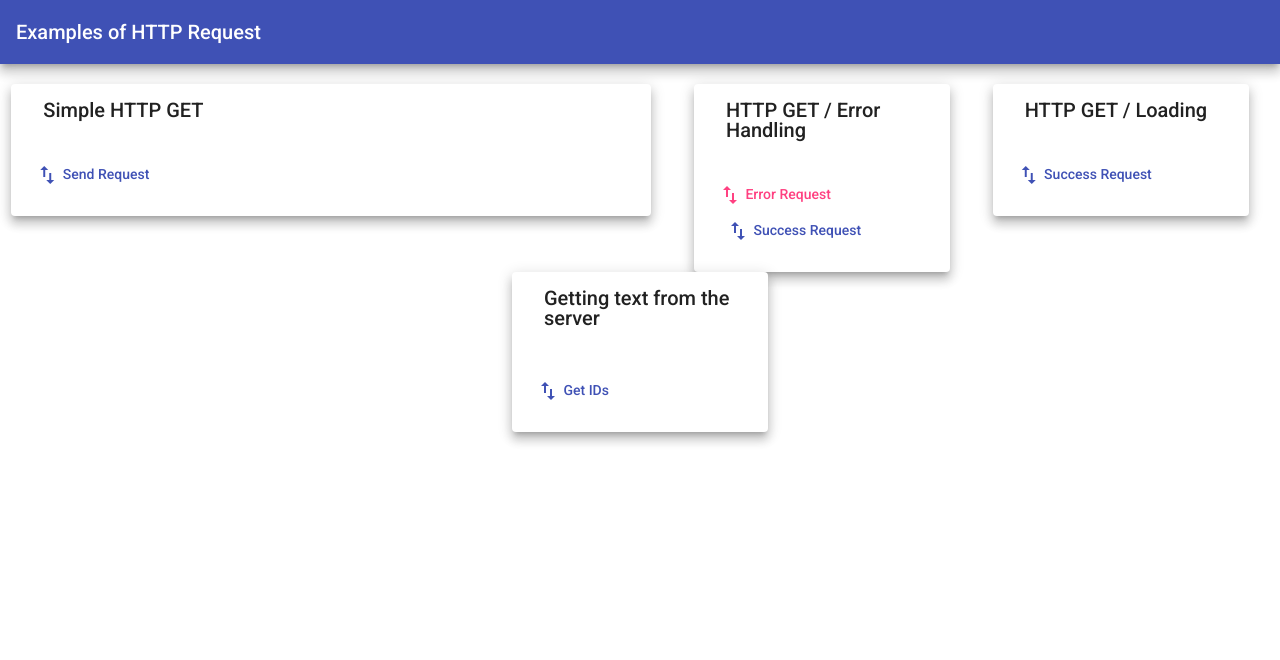
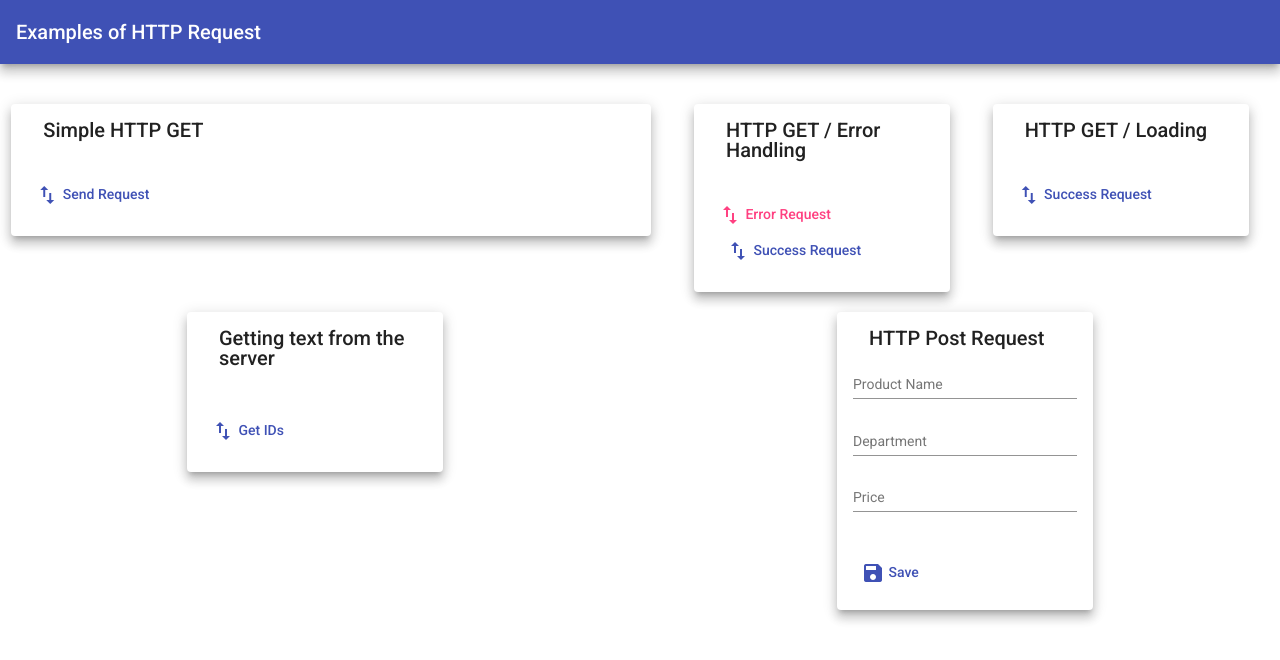
Before and after one commit to rochaskingdom/app-client, an Angular app: page / in a window 1280 px wide. Shown: the top 660 px of the page. Built offline with nearby package versions, Linux system fonts and the light colour scheme.

Commit message:
Cadastrando novo produto

```diff
--- a/src/app/app.component.css
+++ b/src/app/app.component.css
@@ -0,0 +1,3 @@
+mat-card {
+  margin-top: 20px;
+}
--- a/src/app/app.component.html
+++ b/src/app/app.component.html
@@ -82,7 +82,7 @@
           <mat-icon mat-list-icon>shop</mat-icon>
           <h4 mat-line *ngIf="p.name != ''">{{p.name}}</h4>
           <h4 mat-line *ngIf="p.name == ''">Product: {{i}}</h4>
-          <button mat-icon-button color="primary" (click)="loadName(p._id)"  *ngIf="p.name == ''">
+          <button mat-icon-button color="primary" (click)="loadName(p._id)" *ngIf="p.name == ''">
             <mat-icon>refresh</mat-icon>
           </button>
         </mat-list-item>
@@ -97,4 +97,39 @@
     <mat-card-footer></mat-card-footer>
   </mat-card>
 
+  <mat-card fxFlex="20" class="mat-elevation-z8">
+    <mat-card-header>
+      <mat-card-title>HTTP Post Request</mat-card-title>
+    </mat-card-header>
+    <mat-card-content>
+
+      <div fxLayout="column" fxLayoutAlign="space-around stretch">
+
+        <mat-form-field>
+          <input matInput placeholder="Product Name" value="" type="text" #name>
+        </mat-form-field>
+        <mat-form-field>
+          <input matInput placeholder="Department" value="" type="text" #dep>
+        </mat-form-field>
+        <mat-form-field>
+          <input matInput placeholder="Price" value="" type="number" #price>
+        </mat-form-field>
+
+      </div>
+
+    </mat-card-content>
+    <mat-card-actions>
+      <button mat-button color="primary" (click)="saveProduct(name.value, dep.value, price.value)">
+        <mat-icon>save</mat-icon>
+        Save
+      </button>
+    </mat-card-actions>
+    <mat-card-footer>
+      <mat-chip-list>
+        <mat-chip *ngFor="let p of newlyProducts" style="margin-left: 10px; margin-bottom: 10px;">
+          {{p.name}}
+        </mat-chip>
+      </mat-chip-list>
+    </mat-card-footer>
+  </mat-card>
 </div>
--- a/src/app/app.component.ts
+++ b/src/app/app.component.ts
@@ -14,6 +14,7 @@ export class AppComponent implements OnInit {
   bLoading = false;
   productsIds: Product[];
   productsLoading: Product[];
+  newlyProducts: Product[] = [];
   productsErrorHandling: Product[];
   simpleReqProductsObs$: Observable<Product[]>;
 
@@ -93,4 +94,23 @@ export class AppComponent implements OnInit {
       }
     });
   }
+
+  saveProduct(name: string, department: string, price: number): void {
+    let p = { name, department, price };
+    this.productsService.saveProduct(p).subscribe((p: Product) => {
+      console.log(p);
+      this.newlyProducts.push(p);
+    }, (error) => {
+      console.log(error);
+      let config = new MatSnackBarConfig();
+      config.duration = 2000;
+      config.panelClass = ['snack_err'];
+      if (error.status === 0) {
+        this.snackBar.open('Coud not connect to the server', '', config);
+      } else {
+        this.snackBar.open(error.error.msg, '', config);
+
+      }
+    });
+  }
 }
--- a/src/app/products.service.ts
+++ b/src/app/products.service.ts
@@ -33,4 +33,8 @@ export class ProductsService {
     return this.http.get(`${ this.url }/products/name/${ id }`, { responseType: 'text' });
   }
 
+  saveProduct(p: Product): Observable<Product> {
+    return this.http.post<Product>(`${ this.url }/products`, p);
+  }
+
 }
```
